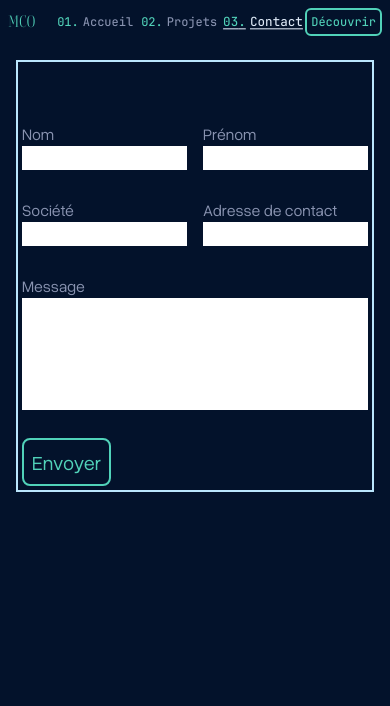
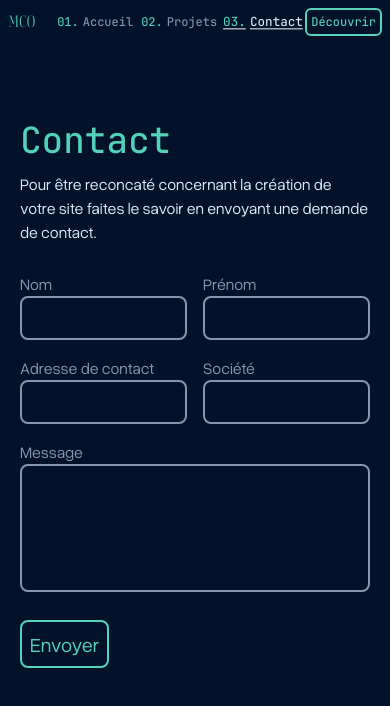
Before and after one commit to Coucodeur/portfolio-react-tailwindcss, a React (Vite) app: page /contact in a window 390 px wide. Shown: the top 706 px of the page. Built offline with nearby package versions, Linux system fonts and the light colour scheme; no server answers.

Commit message:
cleaning contact page and its responsive

```diff
--- a/src/components/shared/Layout.jsx
+++ b/src/components/shared/Layout.jsx
@@ -1,8 +1,8 @@
-import React from "react";
-import { Outlet } from "react-router-dom";
-import Leftside from "../leftside/leftside";
-import Rightside from "../rightside/rightside";
-import Navbar from "../navbar/navbar";
+import React from 'react';
+import { Outlet } from 'react-router-dom';
+import Leftside from '../leftside/leftside';
+import Rightside from '../rightside/rightside';
+import Navbar from '../navbar/navbar';
 
 const Layout = () => {
   return (
@@ -10,7 +10,7 @@ const Layout = () => {
       <Navbar />
       <div className="layout-content md:flex mt-6">
         <Leftside />
-                <div className="childrens-layout basis-auto grow mx-4 p-1 border-2 border-sky-200">
+        <div className="childrens-layout basis-auto grow mx-4 p-1  border-sky-200">
           {<Outlet />}
         </div>
         <Rightside />
--- a/src/pages/acceuil/acceuil.jsx
+++ b/src/pages/acceuil/acceuil.jsx
@@ -1,9 +1,9 @@
-import { Link } from "react-router-dom";
+import { Link } from 'react-router-dom';
 
 const Acceuil = () => {
   return (
     <div className="home-page">
-            <div className="desc-container flex flex-col gap-7 mt-5 max-w-[550px] md:max-w-none lg:max-w-[850px] mx-auto">
+      <div className="desc-container flex flex-col gap-7 mt-14 max-w-[470px] md:max-w-none lg:max-w-[850px] mx-auto">
         <p className="text-importantcolor font-jetbrain text-xl tracking-widest">
           {/* eslint-disable-next-line react/no-unescaped-entities */}
           Bonjour, je m'appelle
@@ -18,8 +18,8 @@ const Acceuil = () => {
         </div>
         <div>
           <p className="text-xl ">
-                        Je suis un développeur passionné par la création d'applications
-                        web modernes et performantes.
+            Je suis un développeur passionné par la création d'applications web
+            modernes et performantes.
           </p>
           <p className="text-xl ">
             Basé en Alsace, je serais ravis de vous aider dans votre
@@ -28,13 +28,13 @@ const Acceuil = () => {
         </div>
         <div className="flex items-center justify-around ">
           <Link
-                        to={"/contact"}
+            to={'/contact'}
             className="border-2 border-importantcolor rounded-md text-importantcolor text-base px-1 py-1 md:hover:bg-importantcolor md:hover:text-primary transition-all md:py-5 md:px-7 md:text-2xl"
           >
-                        Prennons contact
+            Prenons contact
           </Link>
           <Link
-                        to={"/mco"}
+            to={'/mco'}
             className="border-2 border-textcolor rounded-md text-textcolor text-base px-1 py-1 md:hover:bg-textcolor md:hover:text-primary transition-all md:py-5 md:px-7 md:text-2xl"
           >
             En savoir plus
--- a/src/pages/contact/contact.jsx
+++ b/src/pages/contact/contact.jsx
@@ -1,7 +1,5 @@
-import { useRef } from "react";
-import Leftside from "../../components/leftside/leftside";
-import Rightside from "../../components/rightside/rightside";
-import emailjs from "@emailjs/browser";
+import { useRef } from 'react';
+import emailjs from '@emailjs/browser';
 const serviceId = import.meta.env.VITE_SERVICE_ID;
 const templateID = import.meta.env.VITE_TEMPLATE_ID;
 const publicKey = import.meta.env.VITE_PUBLIC_KEY;
@@ -18,42 +16,79 @@ const Contact = () => {
       })
       .then(
         () => {
-                    console.log("SUCCESS!");
+          alert('Message envoyé');
+          form.current.reset();
         },
         (error) => {
-                    console.log("FAILED...", error.text);
+          console.log(error);
+          alert("Erreur lors de l'envoi du message");
         }
       );
   };
 
   return (
-        <div className="mt-7 flex">
-            <div className="mt-7 basis-auto grow grid items-center justify-center">
+    <div className="mt-7 flex flex-col items-center lg:flex-row lg:justify-around  ">
+      <div className="mt-7 lg:grid lg:place-items-baseline max-w-[408px]">
+        <div className="instruction-container mx-auto  lg:mt-5 ">
+          <h1 className="text-4xl font-jetbrain text-importantcolor">
+            Contact
+          </h1>
+          <p className="text-importanttextcolor mt-3">
+            Pour être reconcaté concernant la création de votre site faites le
+            savoir en envoyant une demande de contact.
+          </p>
+        </div>
+      </div>
+      <div className="form-container max-w-[408px] mt-7 basis-auto grow grid justify-center">
         <form
           ref={form}
           onSubmit={(e) => sendEmail(e)}
-                    className="grid grid-cols-2 grid-rows-5 gap-4"
+          className="grid grid-cols-2 grid-rows-5 gap-4 lg:text-center "
         >
           <div className="flex flex-col">
             <label name="lastName">Nom</label>
-                        <input type="text" name="lastName" required />
+            <input
+              type="text"
+              className="bg-transparent rounded-lg p-2 text-importanttextcolor outline-none border-2 border-textcolor focus:border-importantcolor"
+              name="lastName"
+              required
+            />
           </div>
           <div className="flex flex-col">
             <label name="firstName">Prénom</label>
-                        <input type="text" name="firstName" required />
-                    </div>
-                    <div className="flex flex-col">
-                        <label name="society">Société</label>
-                        <input type="text" name="society" />
+            <input
+              type="text"
+              className="bg-transparent rounded-lg p-2 text-importanttextcolor outline-none border-2 border-textcolor
+              focus:border-importantcolor"
+              name="firstName"
+              required
+            />
           </div>
           <div className="flex flex-col">
             <label name="mail">Adresse de contact</label>
-                        <input type="mail" name="mail" required />
+            <input
+              type="mail"
+              name="mail"
+              required
+              className="bg-transparent rounded-lg p-2 text-importanttextcolor outline-none border-2 border-textcolor
+              focus:border-importantcolor"
+            />
           </div>
-                    <div className="flex flex-col flex-none row-span-2 col-span-2">
+
+          <div className="flex flex-col">
+            <label name="society">Société</label>
+            <input
+              type="text"
+              className="bg-transparent rounded-lg p-2 text-importanttextcolor outline-none border-2 border-textcolor
+              focus:border-importantcolor"
+              name="society"
+            />
+          </div>
+          <div className="flex flex-col flex-none row-span-2 col-span-2 ">
             <label name="message">Message</label>
             <textarea
-                            className="resize-none w-full h-full"
+              className="resize-none w-full h-full bg-transparent rounded-lg p-2 text-importanttextcolor outline-none border-2 border-textcolor
+              focus:border-importantcolor focus:border-4"
               name="message"
               required
             ></textarea>
--- a/src/pages/mco/mco.jsx
+++ b/src/pages/mco/mco.jsx
@@ -1,9 +1,6 @@
-import Leftside from "../../components/leftside/leftside";
-import Rightside from "../../components/rightside/rightside";
 const Mco = () => {
   return (
     <div className="mt-32 flex">
-            <Leftside />
       <div className="basis-auto grow grid items-center justify-center">
         <h1 className="text-6xl text-red-400">En construction</h1>
         <div className="columns-2">
@@ -13,7 +10,6 @@ const Mco = () => {
           <p>Look. If you think this is...</p>
         </div>
       </div>
-            <Rightside />
     </div>
   );
 };
```
Lines whose indentation alone changed are shown as unchanged.
